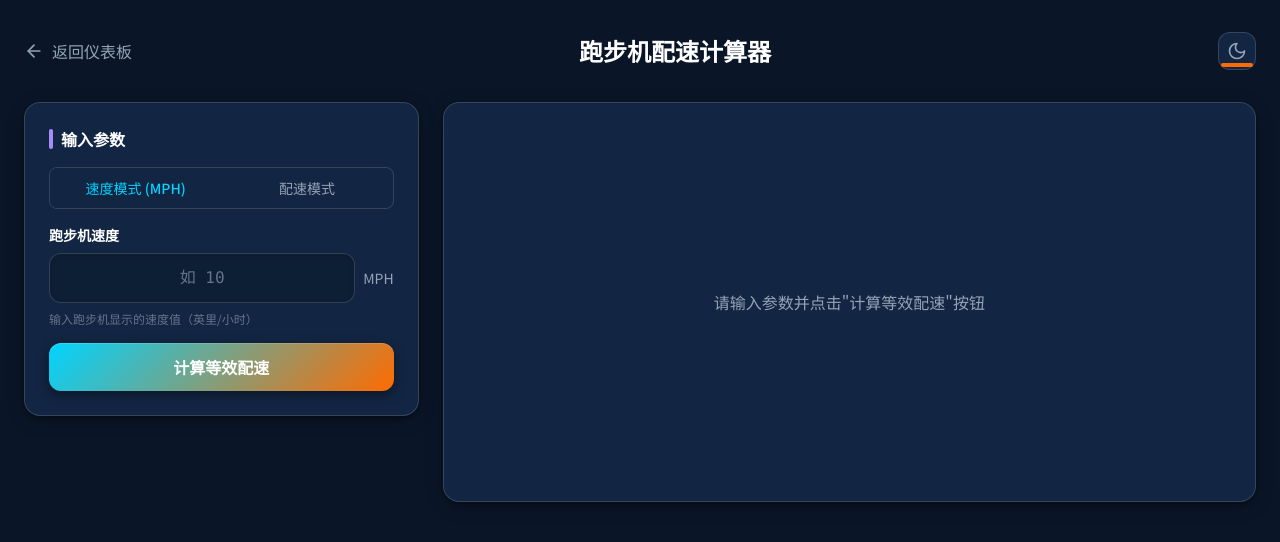
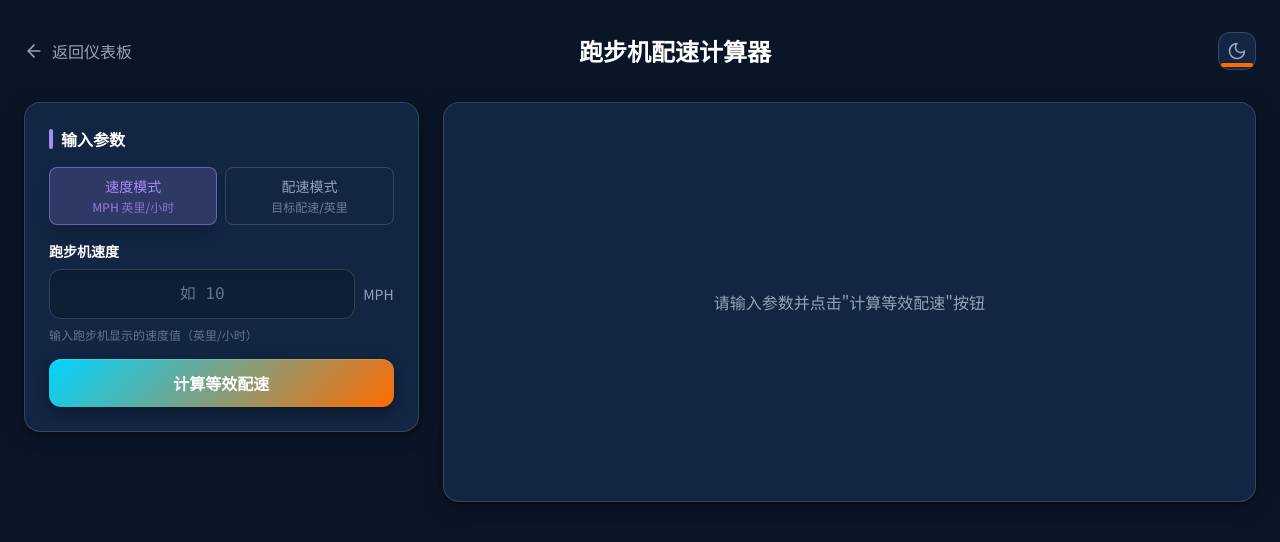
Before and after one commit to mindartisan/runner-blade, a Next.js app: page /tools/hansons/treadmill in a window 1280 px wide. Shown: the top 542 px of the page. Built offline with nearby package versions, Linux system fonts and the light colour scheme.

Commit message:
chore: ui improvement
1. 输入框左上角风格统一
2. 跑步机计算器模式展示更友好

```diff
--- a/components/hansons/improvement/ImprovementInputForm.tsx
+++ b/components/hansons/improvement/ImprovementInputForm.tsx
@@ -59,7 +59,8 @@ export default function ImprovementInputForm({ onCalculate }: ImprovementInputFo
   return (
     <div className="card">
       {/* 标题 */}
-      <h3 className="text-base font-bold mb-4" style={{ color: "var(--color-text-primary)" }}>
+      <h3 className="text-base font-bold mb-4 flex items-center gap-2" style={{ color: "var(--color-text-primary)" }}>
+        <div className="w-1 h-5 rounded-full" style={{ backgroundColor: 'var(--color-accent)' }} />
         输入当前成绩
       </h3>
 
--- a/components/hansons/race-equivalency-reverse/ReverseInputForm.tsx
+++ b/components/hansons/race-equivalency-reverse/ReverseInputForm.tsx
@@ -143,7 +143,8 @@ export default function ReverseInputForm({ onCalculate }: ReverseInputFormProps)
   return (
     <div className="card">
       {/* 标题：与比赛等效计算器一致的简洁风格 */}
-      <h3 className="text-base font-bold mb-4" style={{ color: "var(--color-text-primary)" }}>
+      <h3 className="text-base font-bold mb-4 flex items-center gap-2" style={{ color: "var(--color-text-primary)" }}>
+        <div className="w-1 h-5 rounded-full" style={{ backgroundColor: 'var(--color-secondary)' }} />
         输入目标成绩
       </h3>
 
--- a/components/hansons/treadmill/TreadmillInputForm.tsx
+++ b/components/hansons/treadmill/TreadmillInputForm.tsx
@@ -119,32 +119,47 @@ export default function TreadmillInputForm({ onCalculate }: TreadmillInputFormPr
           </div>
         )}
 
-        {/* 模式切换 */}
-        <div
-          className="flex rounded-lg overflow-hidden border"
-          style={{ borderColor: "var(--color-border)" }}
-        >
+        {/* 输入模式切换 */}
+        <div className="flex gap-2">
           <button
-            className={`flex-1 py-2.5 px-4 text-sm font-medium transition-all duration-200 ${
-              mode === 'mph' ? 'text-brand-primary' : 'text-text-secondary'
+            onClick={() => handleModeChange('mph')}
+            className={`flex-1 py-2 px-3 rounded-lg text-sm font-medium transition-all duration-200 ${
+              mode === 'mph' ? 'shadow-lg' : ''
             }`}
             style={{
-              backgroundColor: mode === 'mph' ? "var(--color-surface)" : "transparent",
+              backgroundColor: mode === 'mph'
+                ? "rgba(167, 139, 250, 0.2)"
+                : "transparent",
+              border: "1px solid " + (mode === 'mph'
+                ? "rgba(167, 139, 250, 0.5)"
+                : "var(--color-border)"),
+              color: mode === 'mph'
+                ? "#A78BFA"
+                : "var(--color-text-secondary)"
             }}
-            onClick={() => handleModeChange('mph')}
           >
-            速度模式 (MPH)
+            <span className="block">速度模式</span>
+            <span className="text-xs opacity-70">MPH 英里/小时</span>
           </button>
           <button
-            className={`flex-1 py-2.5 px-4 text-sm font-medium transition-all duration-200 ${
-              mode === 'pace' ? 'text-brand-primary' : 'text-text-secondary'
+            onClick={() => handleModeChange('pace')}
+            className={`flex-1 py-2 px-3 rounded-lg text-sm font-medium transition-all duration-200 ${
+              mode === 'pace' ? 'shadow-lg' : ''
             }`}
             style={{
-              backgroundColor: mode === 'pace' ? "var(--color-surface)" : "transparent",
+              backgroundColor: mode === 'pace'
+                ? "rgba(167, 139, 250, 0.2)"
+                : "transparent",
+              border: "1px solid " + (mode === 'pace'
+                ? "rgba(167, 139, 250, 0.5)"
+                : "var(--color-border)"),
+              color: mode === 'pace'
+                ? "#A78BFA"
+                : "var(--color-text-secondary)"
             }}
-            onClick={() => handleModeChange('pace')}
           >
-            配速模式
+            <span className="block">配速模式</span>
+            <span className="text-xs opacity-70">目标配速/英里</span>
           </button>
         </div>
 
```
